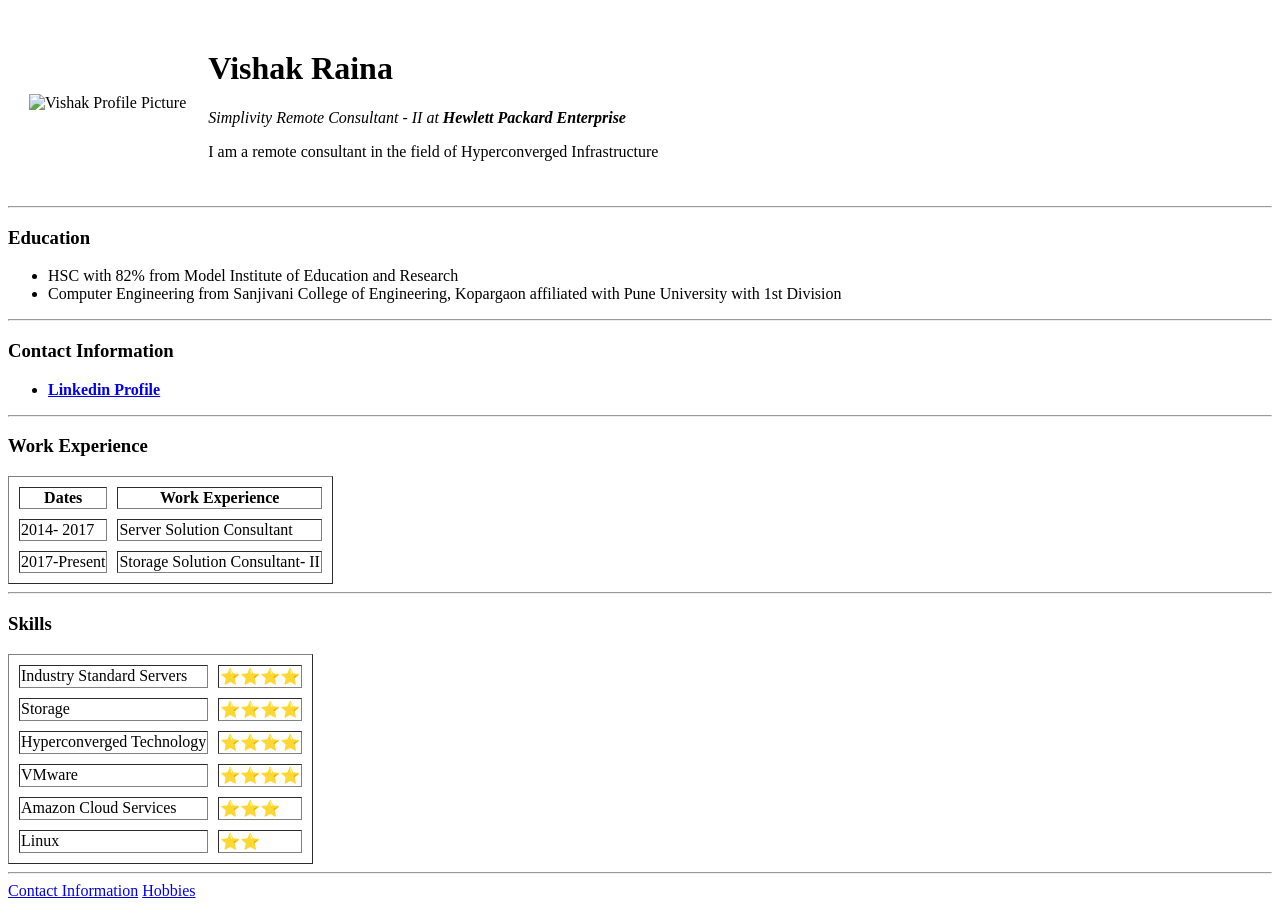
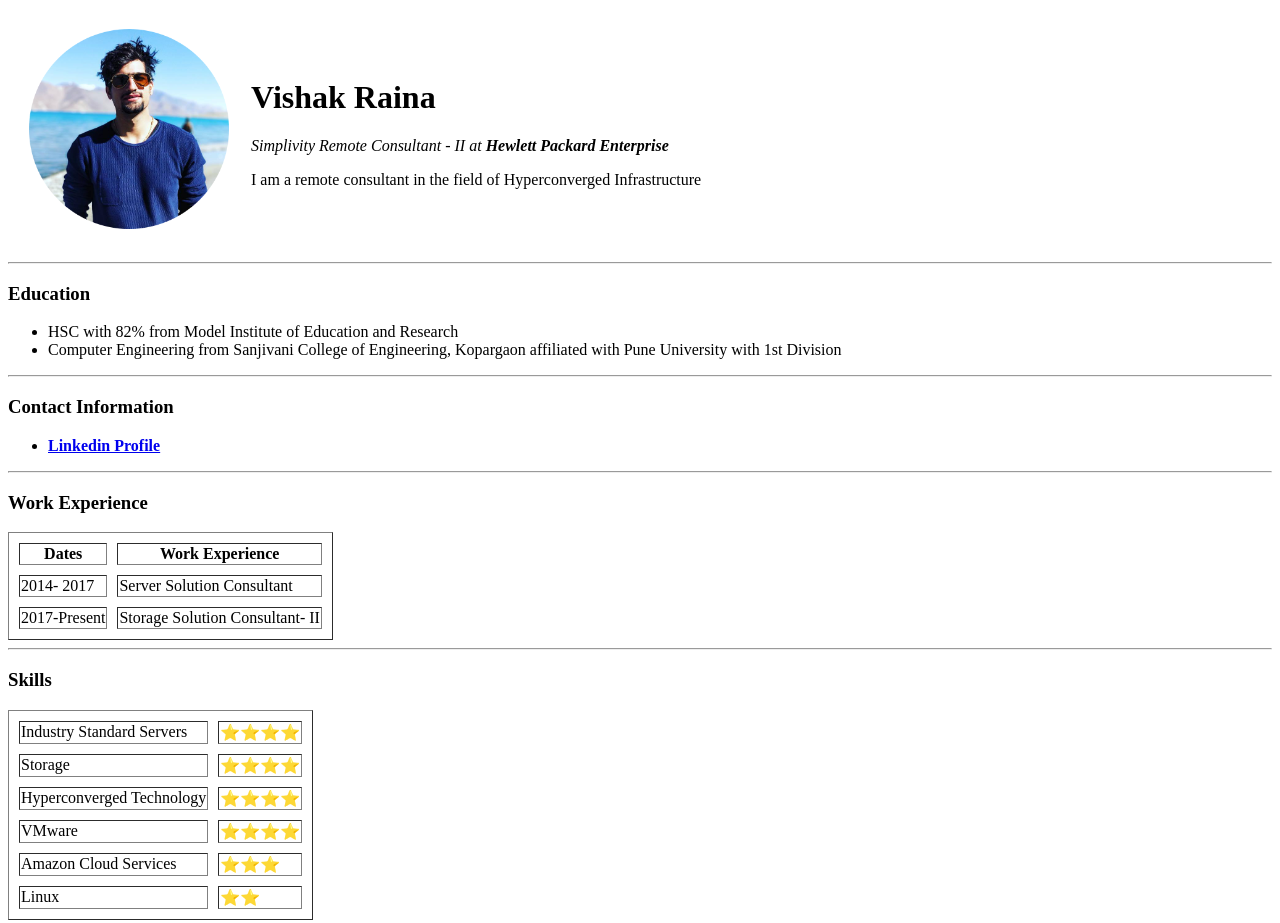
Before and after one commit to vishakraina/CV, a plain HTML site: page index.html in a window 1280 px wide. Shown: the top 923 px of the page. Drawn offline with Linux system fonts and the light colour scheme.

Commit message:
Update index.html

```diff
--- a/index.html
+++ b/index.html
@@ -9,7 +9,7 @@
 <body>
   <table cellspacing="20">
     <tr>
-      <td><img src="vishak.png" height="200" width="200" alt="Vishak Profile Picture"></td>
+      <td><img src="Images/vishak.png" height="200" width="200" alt="Vishak Profile Picture"></td>
       <td>
         <h1>Vishak Raina</h1>
         <p><em>Simplivity Remote Consultant - II at <strong>Hewlett Packard Enterprise</strong></em></p>
```
